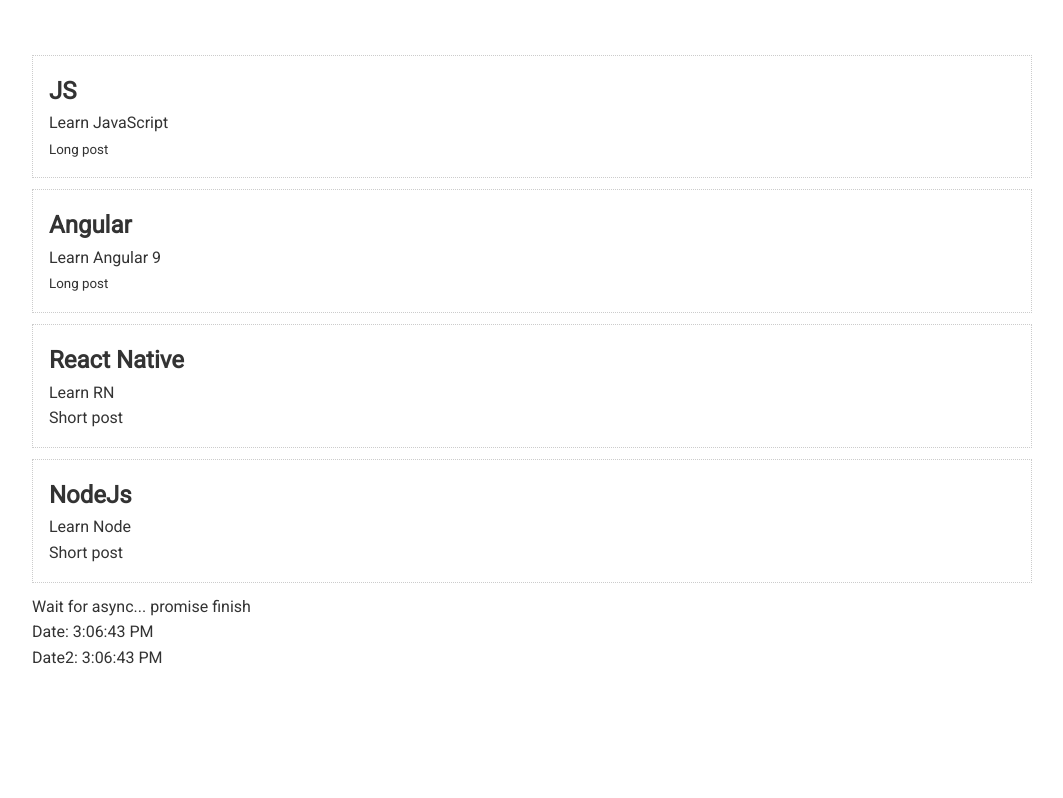
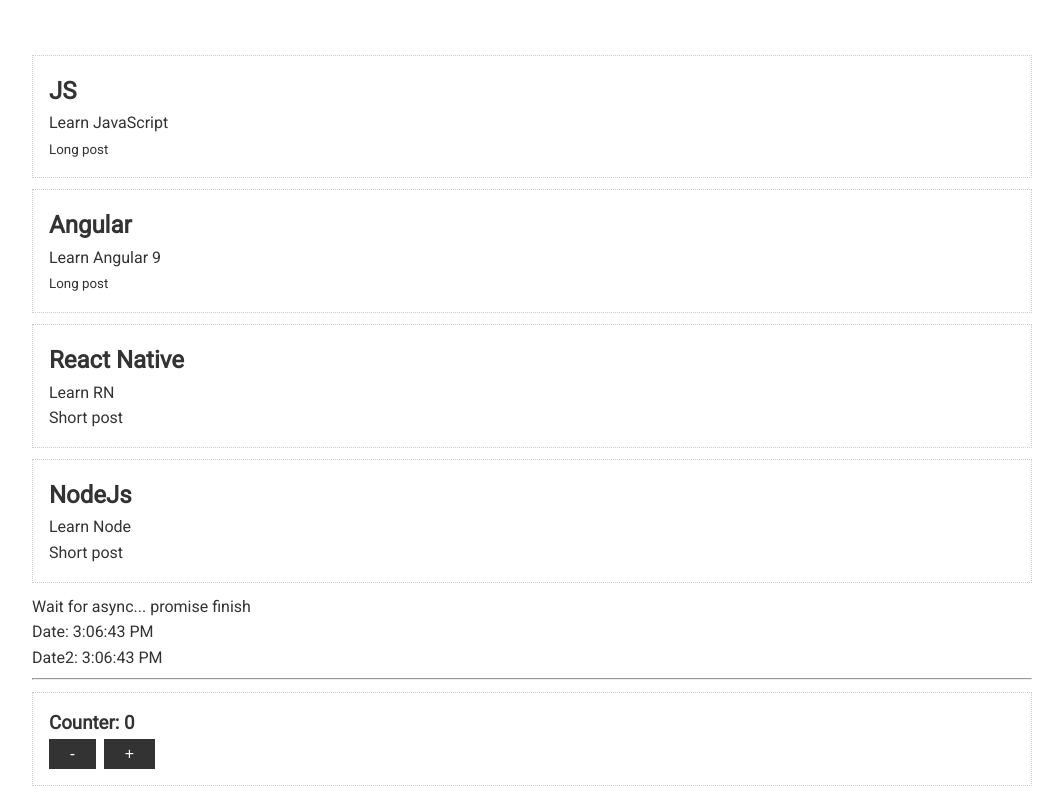
Before and after one commit to artem-vasenin/angular-minin, an Angular app: page / in a window 1280 px wide. Shown: the part 282-1080 px from the top of the page, without its empty margins (108-1171 px from the left). Before the commit the page ends 952 px from the top, so only its background shows below. Built offline with nearby package versions, Linux system fonts and the light colour scheme.

Commit message:
Services - manual create

```diff
--- a/src/app/app.component.html
+++ b/src/app/app.component.html
@@ -22,4 +22,10 @@
   <p>Wait for async... {{prom | async}}</p>
   <p>Date: {{date | async | date:'mediumTime'}}</p>
   <p>Date2: {{date2 | date:'mediumTime'}}</p>
+  <hr/>
+  <div class="card">
+    <h3>Counter: {{appCounterService.counter}}</h3>
+    <button class="btn" (click)="appCounterService.decrease()">-</button>
+    <button class="btn" (click)="appCounterService.increase()">+</button>
+  </div>
 </div>
--- a/src/app/app.component.ts
+++ b/src/app/app.component.ts
@@ -1,5 +1,6 @@
 import {Component, OnInit} from '@angular/core';
 import {Observable} from 'rxjs';
+import {AppCounterService} from './services/app-counter.service';
 
 export interface IPost {
   title: string;
@@ -33,7 +34,9 @@
   });
   date2: Date;
 
-  constructor() {
+  constructor(
+    private appCounterService: AppCounterService
+  ) {
     const stream$ = new Observable(observer => {
       setTimeout(() => observer.next('finish'), 5000);
     });
--- a/src/app/app.module.ts
+++ b/src/app/app.module.ts
@@ -7,6 +7,7 @@
 import {FormsModule} from '@angular/forms';
 import {StyleDirective} from './directives/style.directive';
 import {PostFilterPipe} from './pipes/post-filter.pipe';
+import {AppCounterService} from './services/app-counter.service';
 
 @NgModule({
   declarations: [
@@ -20,7 +21,9 @@
     BrowserModule,
     FormsModule,
   ],
-  providers: [],
+  providers: [
+    AppCounterService
+  ],
   bootstrap: [AppComponent]
 })
 export class AppModule { }
--- /dev/null
+++ b/src/app/services/app-counter.service.ts
@@ -0,0 +1,6 @@
+export class AppCounterService {
+  counter = 0;
+
+  increase() { this.counter++; }
+  decrease() { this.counter--; }
+}
```
Also changed, not shown: docs.txt.
